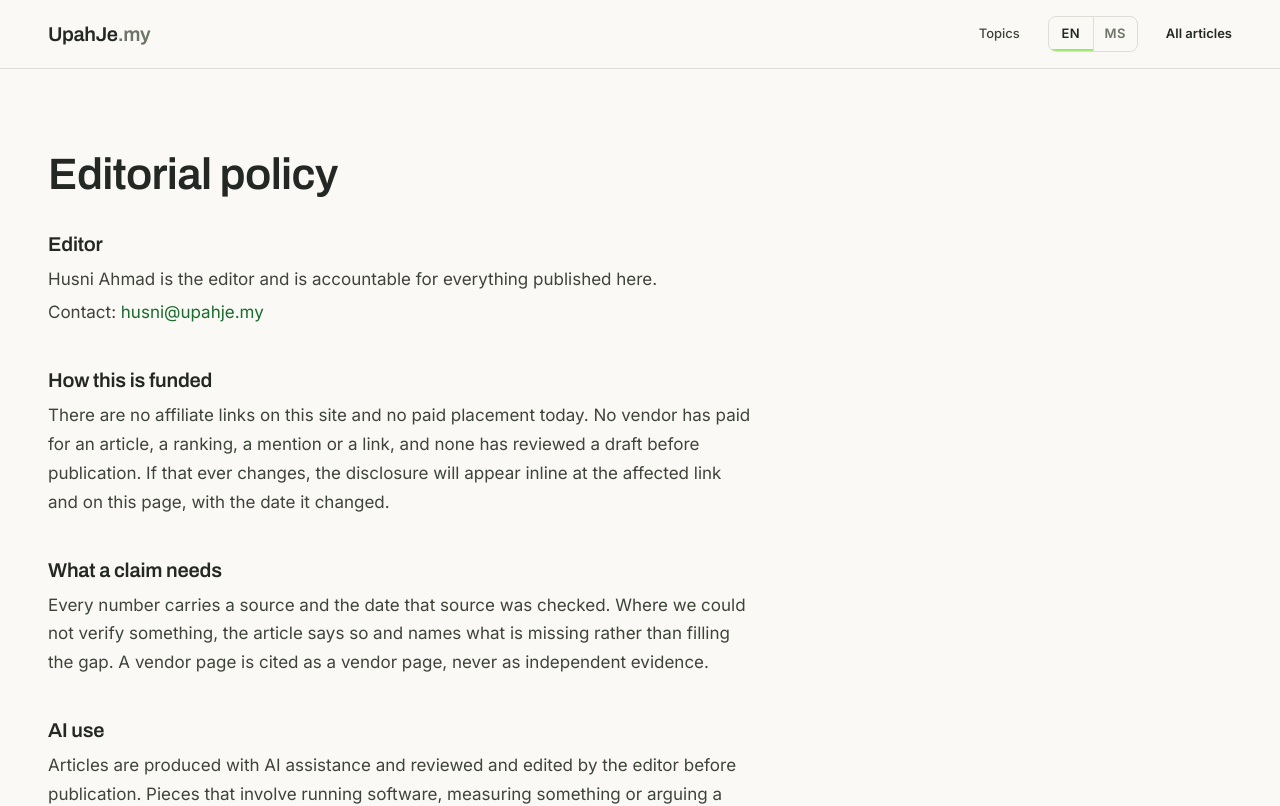
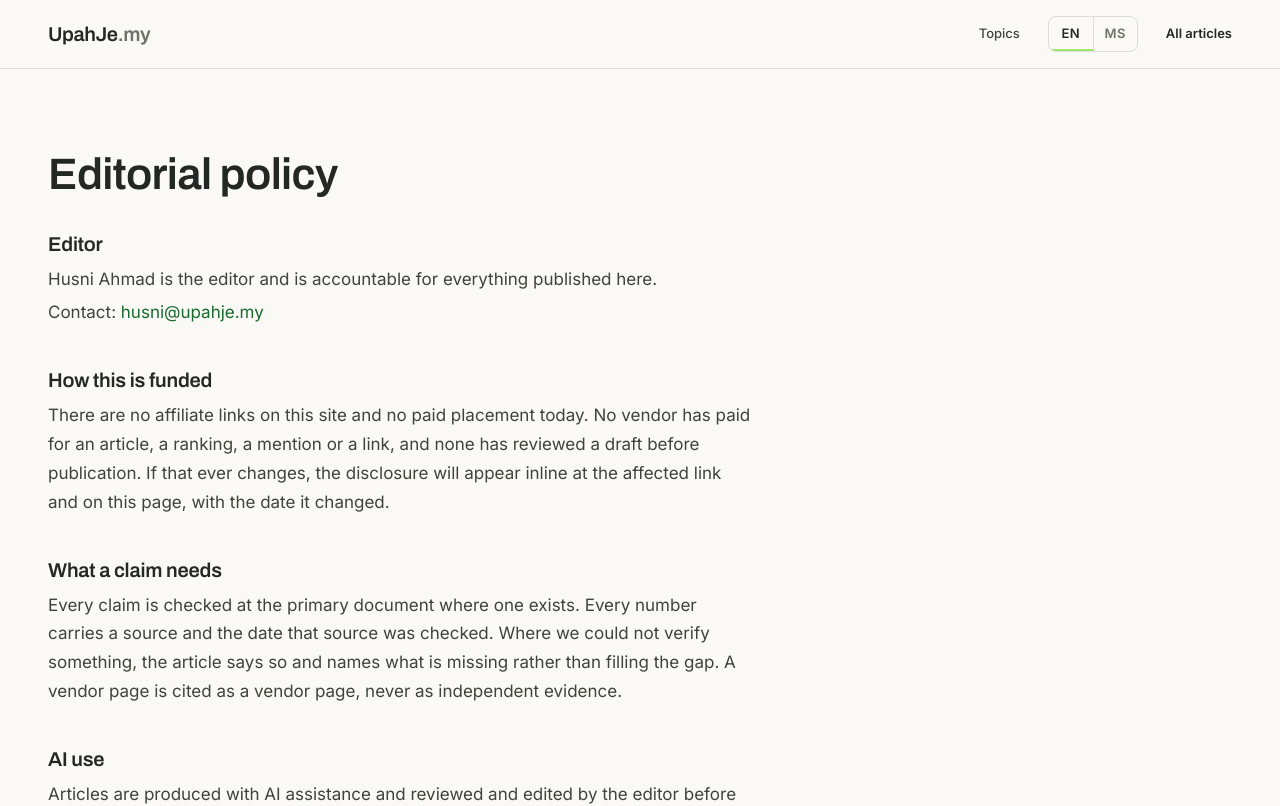
Before and after one commit to j00bi/upahje.my, a Next.js app: page /en/editorial-policy in a window 1280 px wide. Shown: the top 806 px of the page. Built offline with nearby package versions, Linux system fonts and the light colour scheme.

Commit message:
docs(trust): policy says claims are checked at the primary document
The homepage states 'Primary source first'; the policy page was the only
place that claim is answered, and it did not say it. One clause, both
languages.

```diff
--- a/app/[lang]/editorial-policy/page.tsx
+++ b/app/[lang]/editorial-policy/page.tsx
@@ -21,7 +21,7 @@ const COPY = {
     moneyTitle: 'How this is funded',
     moneyBody: 'There are no affiliate links on this site and no paid placement today. No vendor has paid for an article, a ranking, a mention or a link, and none has reviewed a draft before publication. If that ever changes, the disclosure will appear inline at the affected link and on this page, with the date it changed.',
     evidenceTitle: 'What a claim needs',
-    evidenceBody: 'Every number carries a source and the date that source was checked. Where we could not verify something, the article says so and names what is missing rather than filling the gap. A vendor page is cited as a vendor page, never as independent evidence.',
+    evidenceBody: 'Every claim is checked at the primary document where one exists. Every number carries a source and the date that source was checked. Where we could not verify something, the article says so and names what is missing rather than filling the gap. A vendor page is cited as a vendor page, never as independent evidence.',
     aiTitle: 'AI use',
     aiBody: 'Articles are produced with AI assistance and reviewed and edited by the editor before publication. Pieces that involve running software, measuring something or arguing a position carry the editor\u2019s byline; desk-written explainers and guides carry the house byline, UpahJe Desk, which is explained on the About page.',
     corrections: 'Corrections policy',
@@ -37,7 +37,7 @@ const COPY = {
     moneyTitle: 'Bagaimana ini dibiayai',
     moneyBody: 'Tiada pautan afiliasi di laman ini dan tiada penempatan berbayar buat masa ini. Tiada vendor membayar untuk artikel, kedudukan, sebutan atau pautan, dan tiada yang menyemak draf sebelum terbit. Jika itu berubah, pendedahannya akan muncul terus pada pautan berkenaan dan di halaman ini, dengan tarikh ia berubah.',
     evidenceTitle: 'Apa yang diperlukan oleh sesuatu dakwaan',
-    evidenceBody: 'Setiap angka membawa sumber dan tarikh sumber itu disemak. Jika kami tidak dapat mengesahkan sesuatu, artikel menyatakannya dan menamakan apa yang tiada dan bukan mengisi jurang itu. Halaman vendor dipetik sebagai halaman vendor, tidak pernah sebagai bukti bebas.',
+    evidenceBody: 'Setiap dakwaan disemak pada dokumen utama jika ada. Setiap angka membawa sumber dan tarikh sumber itu disemak. Jika kami tidak dapat mengesahkan sesuatu, artikel menyatakannya dan menamakan apa yang tiada dan bukan mengisi jurang itu. Halaman vendor dipetik sebagai halaman vendor, tidak pernah sebagai bukti bebas.',
     aiTitle: 'Penggunaan AI',
     aiBody: 'Artikel dihasilkan dengan bantuan AI dan disemak serta diedit oleh editor sebelum terbit. Artikel yang melibatkan menjalankan perisian, mengukur sesuatu atau berhujah pendirian membawa nama editor; penjelasan dan panduan yang ditulis meja membawa nama rumah, UpahJe Desk, yang dijelaskan di halaman Tentang.',
     corrections: 'Dasar pembetulan',
```
